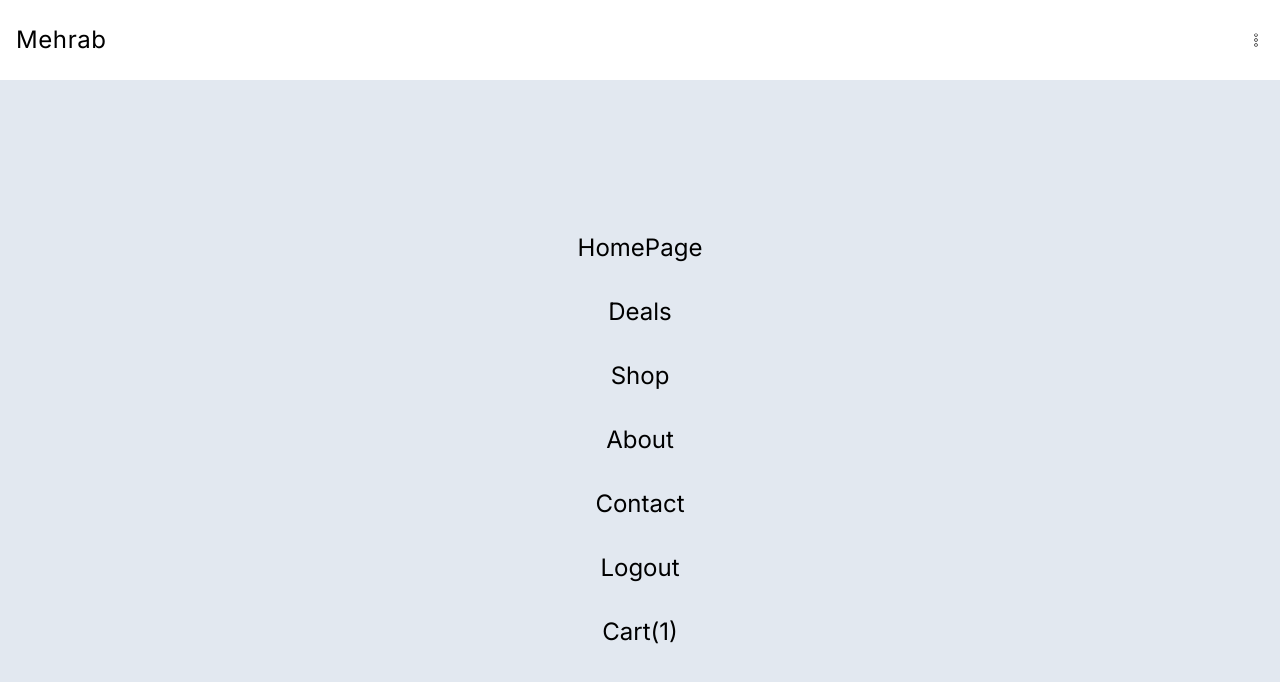
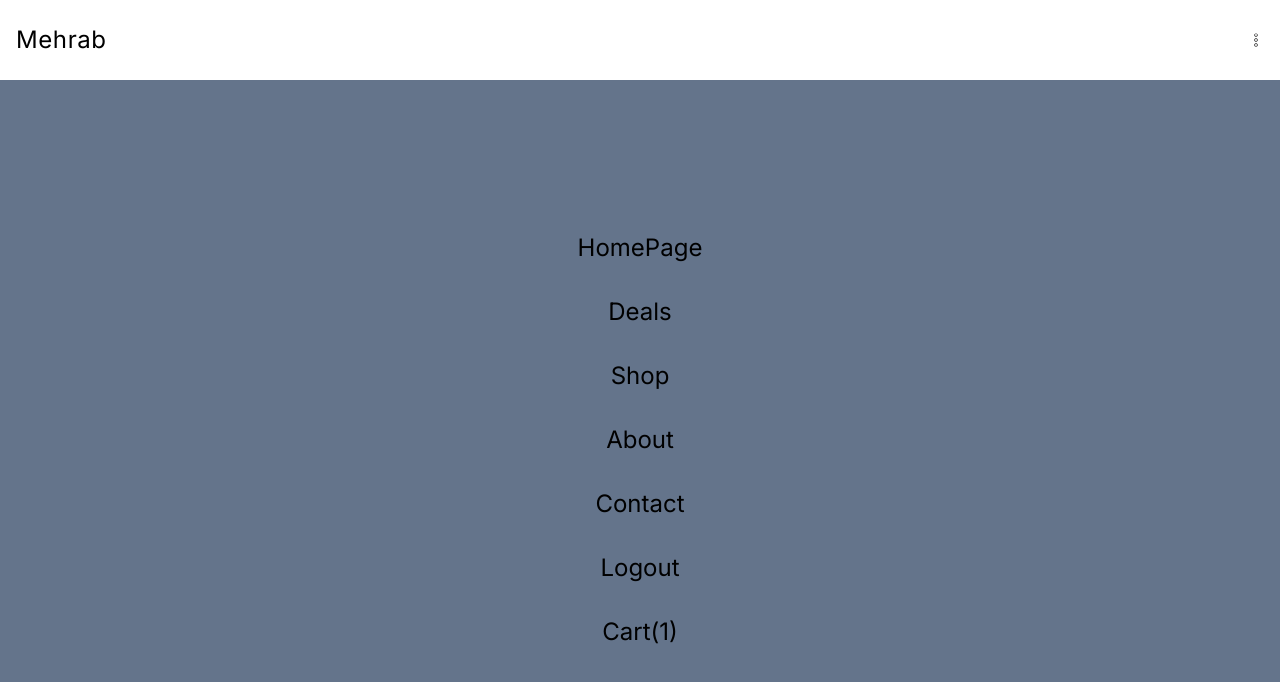
Before and after one commit to mehrab786/Lama, a Next.js app: page / in a window 1280 px wide. Both pictures are taken after a click on the icon 1256 px from the left and 40 px from the top of the page. Shown: the top 682 px of the page. Built offline with nearby package versions, Linux system fonts and the light colour scheme.

Commit message:
banch-3 commiting

```diff
--- a/app/components/Menu.tsx
+++ b/app/components/Menu.tsx
@@ -13,7 +13,7 @@ const Menu = () => {
         <CiMenuKebab className='cursor-pointer '
          onClick={()=>setOpen((prev)=>!prev)}/>
             {open &&
-                <div className='absolute bg-slate-200 text-black left-0 top-20 w-full h-[calc(100vh-80px)]
+                <div className='absolute bg-slate-500 text-black left-0 top-20 w-full h-[calc(100vh-80px)]
                 flex flex-col items-center justify-center gap-8 text-2xl z-10'>
                     <Link href='/'>HomePage</Link>
                     <Link href='/'>Deals</Link>
```
